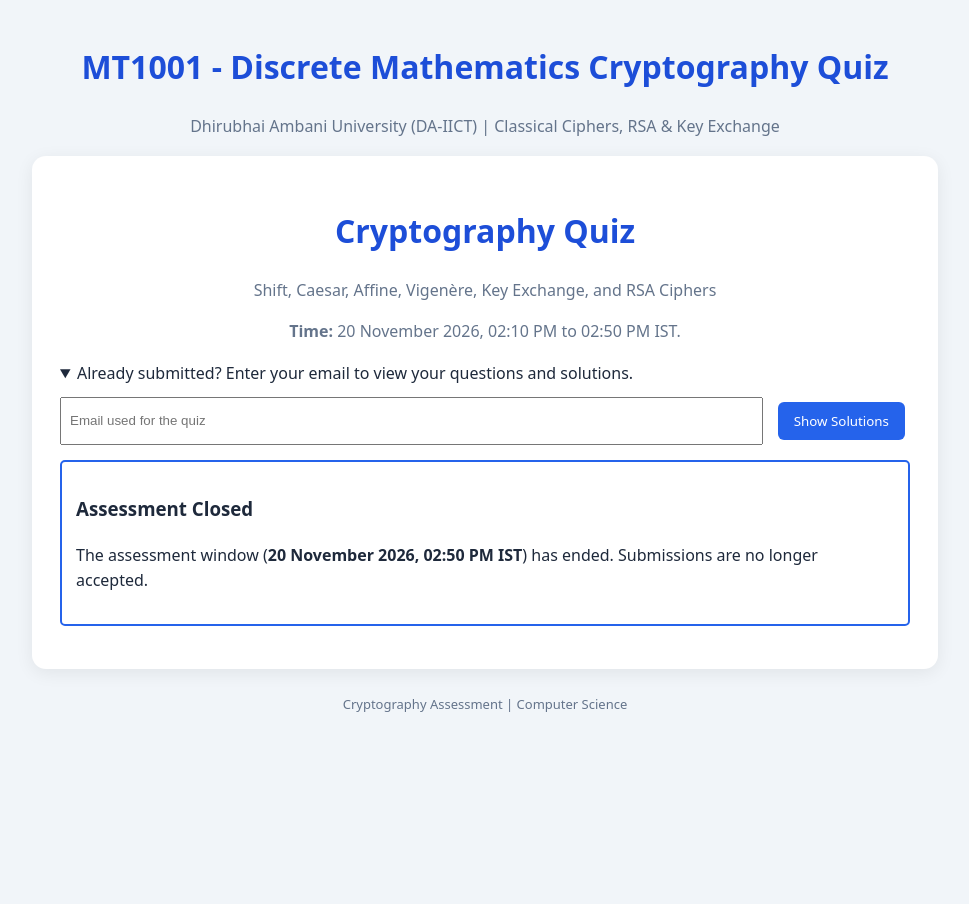
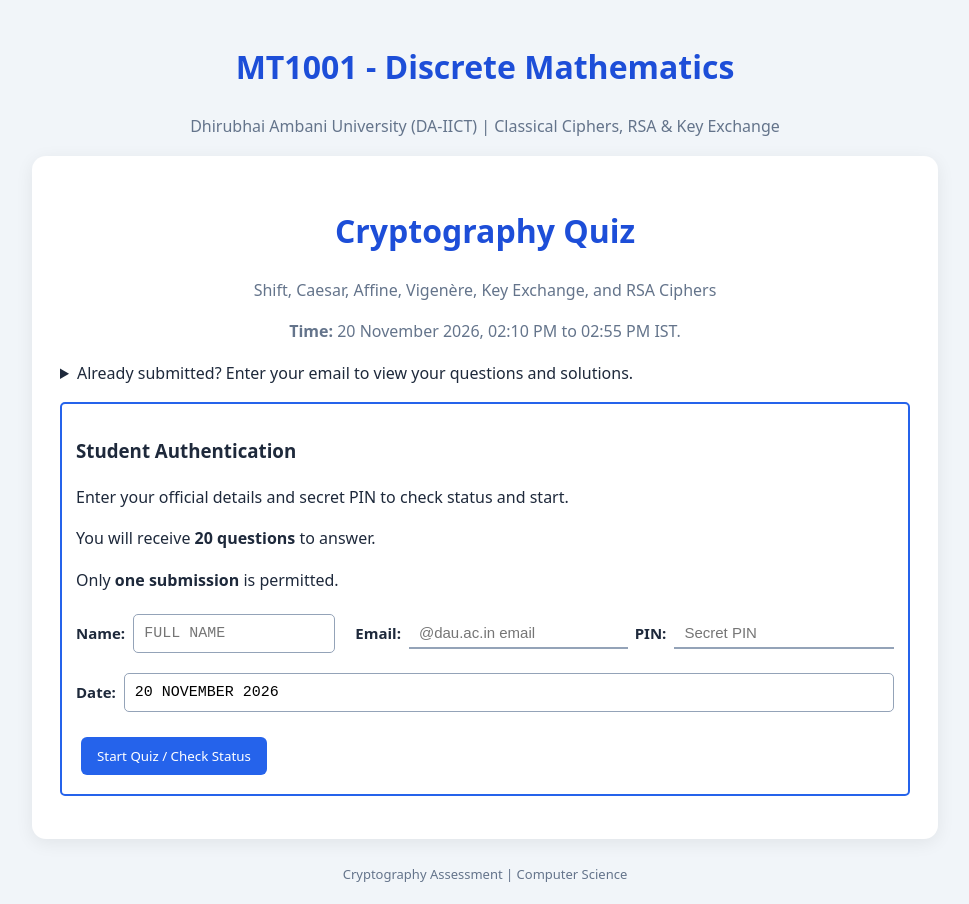
Before and after one commit to sksndeep/MTH1001, a plain HTML site: page Cryptography_Quiz.html in a window 1280 px wide. Shown: the whole page, without its empty margins (155-1124 px from the left). Before the commit the page ends 800 px from the top, so only its background shows below. Drawn offline with nearby package versions, Linux system fonts and the light colour scheme.

Commit message:
Update Cryptography_Quiz.html

```diff
--- a/Cryptography_Quiz.html
+++ b/Cryptography_Quiz.html
@@ -3,7 +3,7 @@
 <head>
 <meta charset="utf-8"/>
 <meta content="width=device-width, initial-scale=1.0" name="viewport"/>
-<h1>MT1001 - Discrete Mathematics Cryptography Quiz</h1>
+<h1>MT1001 - Discrete Mathematics</h1>
 <p class="subtitle">Dhirubhai Ambani University (DA-IICT) | Classical Ciphers, RSA &amp; Key Exchange</p>
 <!-- KaTeX CSS for professional math rendering -->
 <link href="https://cdn.jsdelivr.net/npm/katex@0.16.8/dist/katex.min.css" rel="stylesheet"/>
@@ -42,7 +42,7 @@
 <div class="container">
 <h1>Cryptography Quiz</h1>
 <p class="subtitle">Shift, Caesar, Affine, Vigenère, Key Exchange, and RSA Ciphers</p>
-<p class="subtitle"><strong>Time:</strong> 20 November 2026, 02:10 PM to 02:50 PM IST.</p>
+<p class="subtitle"><strong>Time:</strong> 20 November 2026, 02:10 PM to 02:55 PM IST.</p>
 
 <div id="already-submitted-box" class="already-submitted-banner" style="display:none;"></div>
 
@@ -321,7 +321,7 @@ document.addEventListener("input", function (event) {
 
 // Fixed Schedule: 20 November 2026, 02:10 PM to 02:50 PM IST (+05:30)
 const START_MS = new Date("2026-11-20T10:10:00+05:30").getTime();
-const DEADLINE_MS = new Date("2026-11-20T10:50:00+05:30").getTime();
+const DEADLINE_MS = new Date("2026-11-20T14:55:00+05:30").getTime();
 const START_TEXT = "20 November 2026, 02:10 PM IST";
 const DEADLINE_TEXT = "20 November 2026, 02:50 PM IST";
 const SOLUTIONS_RELEASE_MS = new Date("2026-11-20T10:50:00+05:30").getTime();
```
